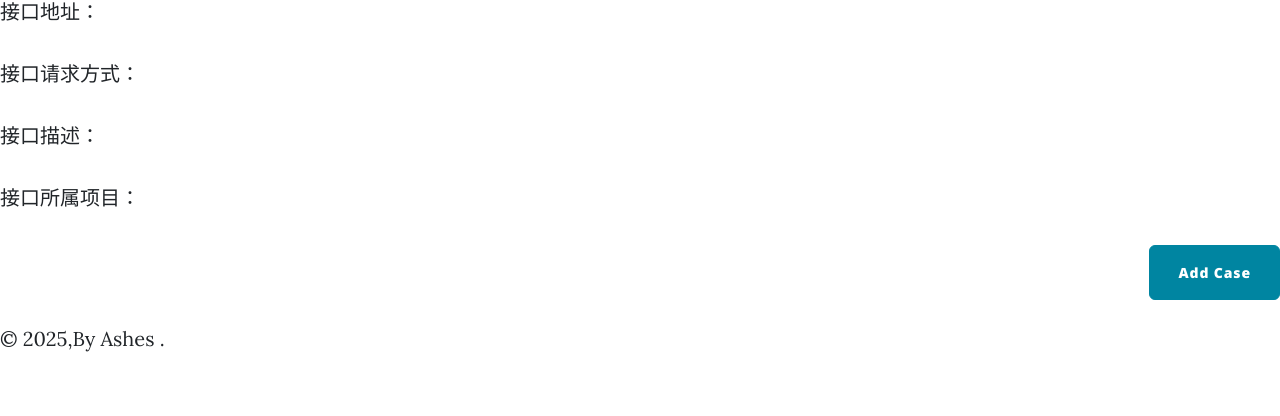
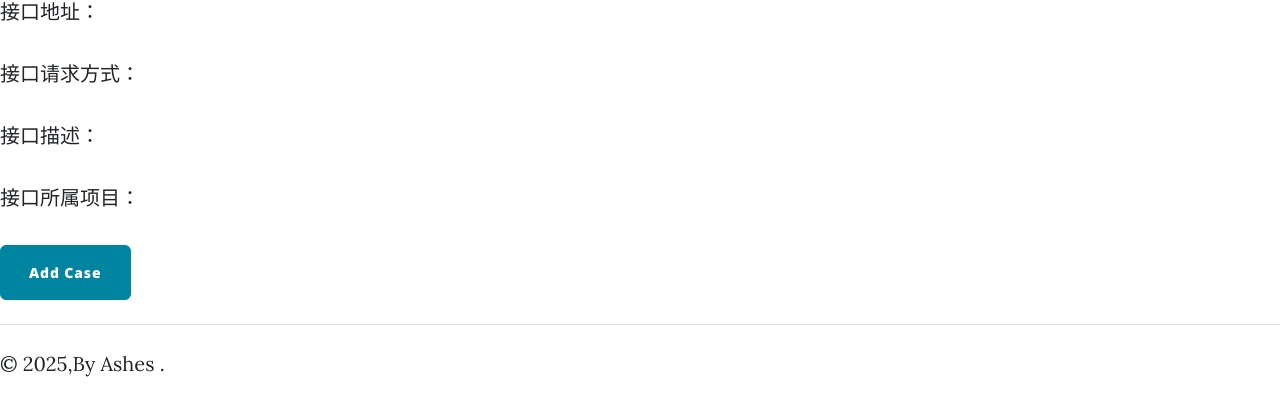
Before and after one commit to Nirvanashes/FishermanByFlask, a Flask app: template app/templates/interface-info.html in a window 1280 px wide. Shown: the part 83-499 px from the top of the page. Run offline with Flask 3, Linux system fonts and the light colour scheme; the template is opened without the code that fills it, so the values that code supplies are empty; some libraries are stand-ins or nearby versions.

Commit message:
页面美化

```diff
--- a/app/templates/interface-info.html
+++ b/app/templates/interface-info.html
@@ -13,32 +13,33 @@
             <p>接口请求方式：{{ interface.interface_method }}</p>
             <p>接口描述：{{ interface.description }}</p>
             <p>接口所属项目：{{ interface.belong_project.name }}</p>
-    </div>
-    <div>
-        <div class="d-flex justify-content-end mb-4">
+{#            <div class="d-flex justify-content-end mb-4">#}
                 <a
                         class="btn btn-primary float-right"
                         href="{{ url_for('case.add_case',interface_id=interface.id) }}"
                 >Add Case</a
                 >
+{#            </div>#}
         </div>
+    <div>
+    <hr class="my-4"/>
         {% for case in interface.testcases %}
             <div>
                 <h3>{{ case.testcase_name }}</h3>
-                <div class="d-flex justify-content-end mb-4">
+{#                <div class="d-flex justify-content-end mb-4">#}
                     <a
-                            class="btn btn-primary float-right"
+                            class="btn btn-primary float-right justify-content-end mb-4"
                             href="{{ url_for('case.edit_case', case_id=case.id) }}"
                     >Edit Case</a
                     >
                     <a
-                            class="btn btn-primary float-right"
+                            class="btn btn-primary float-right justify-content-end mb-4"
                             href="{{ url_for('case.del_case', case_id=case.id,interface_id=interface.id) }}"
                     >Delete Case</a
                     >
+{#                </div>#}
             </div>
-            </div>
-
+            <hr class="my-4"/>
         {% endfor %}
 
     </div>
--- a/app/templates/interface.html
+++ b/app/templates/interface.html
@@ -32,6 +32,8 @@
             <a class="btn btn-primary float-right" href="{{ url_for("interface.del_interface",interface_id=item.id) }}">Delete</a>
 
         </div>
+        <hr class="my-4"/>
+
     {% endfor %}
 </div>
 </body>
--- a/app/templates/project.html
+++ b/app/templates/project.html
@@ -28,8 +28,8 @@
                 <a class="btn btn-primary float-right"
                    href="{{ url_for("project.del_project",project_id=project.id) }}">Delete</a>
             </h3>
-
         </div>
+        <hr class="my-4"/>
     {% endfor %}
 </div>
 </body>
```
Lines whose indentation alone changed are shown as unchanged.
